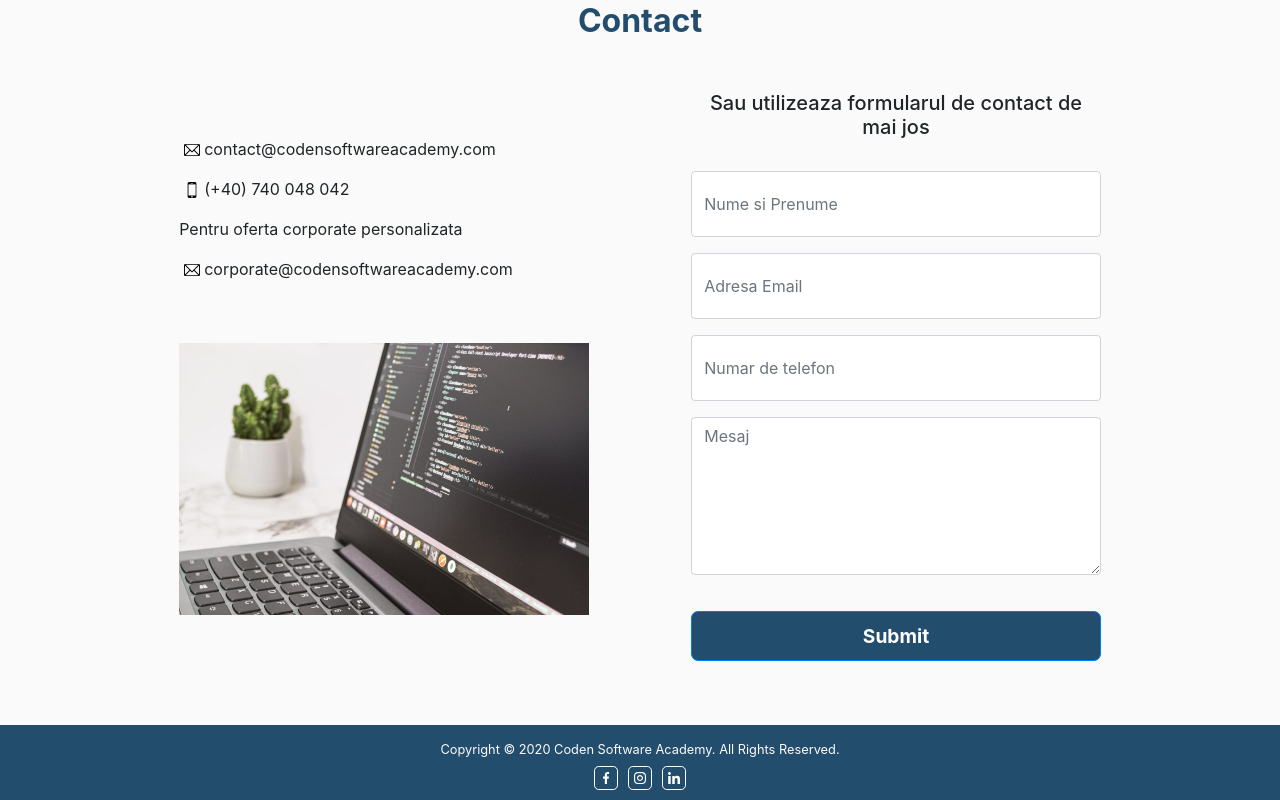
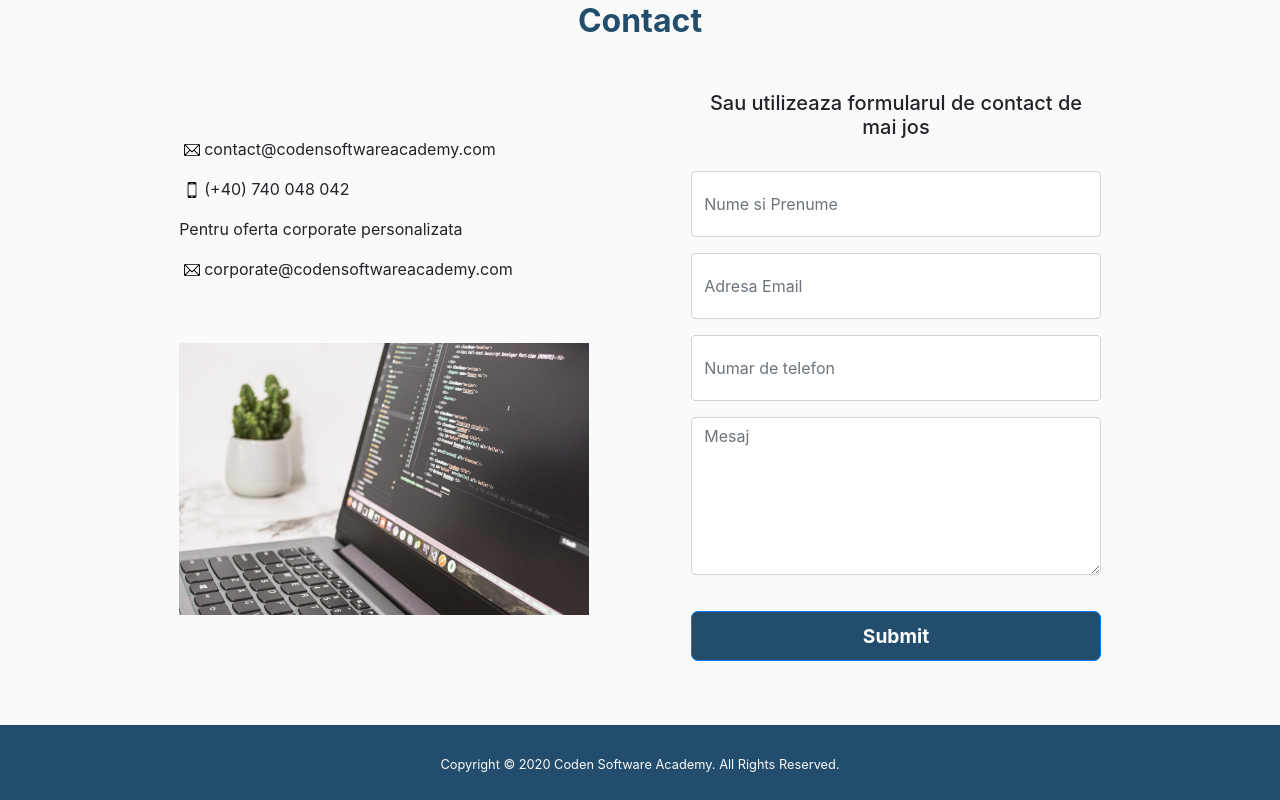
Before and after one commit to CodenSoftwareAcademy/ui, a React (Create React App) app: page / in a window 1280 px wide. Shown: the part 8394-9194 px from the top of the page. Built offline with nearby package versions, Linux system fonts and the light colour scheme.

Commit message:
temporary commented social icons

```diff
--- a/src/components/Footer.js
+++ b/src/components/Footer.js
@@ -10,11 +10,11 @@ function Footer() {
             <div className="copyright">
                 <small> Copyright &copy; {new Date().getFullYear()} Coden Software Academy. All Rights Reserved.</small>
             </div>
-            <div className="social-media">
+            {/* <div className="social-media">
                 <img src={facebook} alt="facebook-icon"/>
                 <img src={instagram} alt="instagram-icon"/>
                 <img src={linkedin} alt="linkedin-icon"/>
-            </div>
+            </div> */}
         </div>
     )
 }
```
